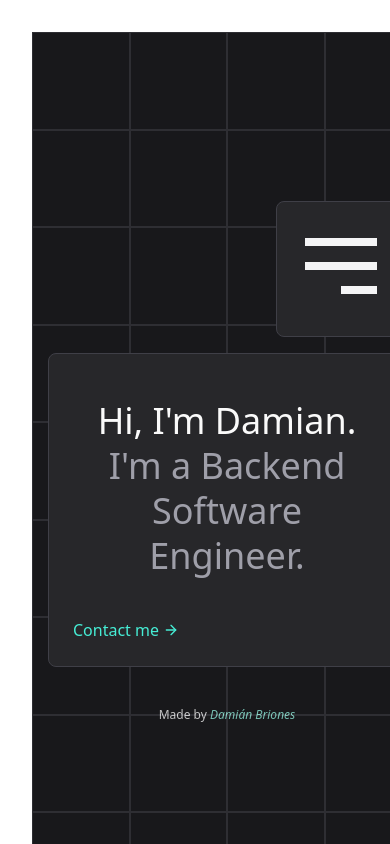
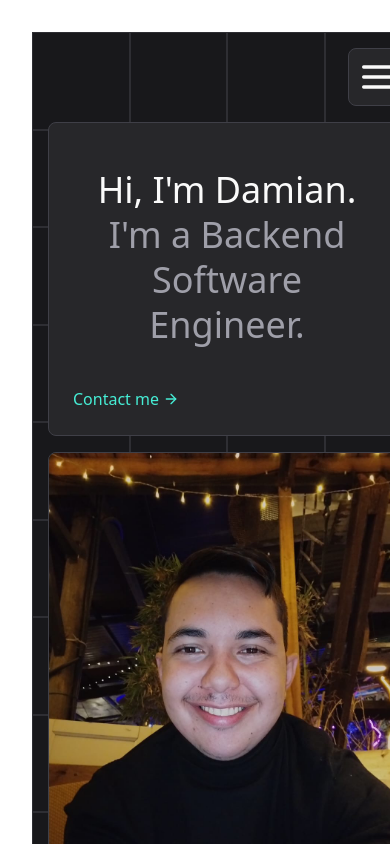
Before and after one commit to CodeINN95612/damian-briones-portfolio, a React (Vite) app: page / in a window 390 px wide. Shown: the top 844 px of the page. Built offline with nearby package versions, Linux system fonts and the light colour scheme.

Commit message:
Image and socials for mobile

```diff
--- a/src/components/MobileColumn.tsx
+++ b/src/components/MobileColumn.tsx
@@ -3,21 +3,25 @@ import { AnimatedHeaderBox } from "./animated-ui/AnimatedHeaderBox";
 import { AnimatedHamburgerButton } from "./animated-ui/AnimatedHamburgerButton";
 import { useState } from "react";
 import { AnimatedModal } from "./animated-ui/AnimatedModal";
+import { AnimatedMenuBox } from "./animated-ui/AnimatedMenuBox";
+import { AnimatedImageBox } from "./animated-ui/AnimatedImageBox";
+import { AnimatedSocialsBox } from "./animated-ui/AnimatedSocialsBox";
 
 export const MobileColumn = () => {
   const [isMenuVisible, setIsMenuVisible] = useState(false);
 
   return (
-    <motion.div className="z-10 max-w-md md:hidden flex flex-col gap-4 p-4 relative">
+    <motion.div className="z-10 max-w-md md:hidden flex flex-col gap-4 p-4">
       <div className="flex justify-end-safe">
-        <AnimatedHamburgerButton
-          isOpen={isMenuVisible}
-          setIsOpen={setIsMenuVisible}
-        />
+        <AnimatedHamburgerButton setIsOpen={setIsMenuVisible} />
       </div>
       <AnimatedHeaderBox />
+      <AnimatedImageBox />
+      <div className="flex w-full gap-4">
+        <AnimatedSocialsBox />
+      </div>
       <AnimatedModal setVisible={setIsMenuVisible} visible={isMenuVisible}>
-        test
+        <AnimatedMenuBox />
       </AnimatedModal>
     </motion.div>
   );
--- a/src/components/VentoGrid.tsx
+++ b/src/components/VentoGrid.tsx
@@ -2,7 +2,6 @@ import { motion } from "framer-motion";
 import { useCallback, useState } from "react";
 import { AnimatedBox } from "./animated-ui/AnimatedBox";
 import { myInfo } from "../assets/data";
-import { SiGithub, SiLinkedin } from "react-icons/si";
 import { FaLanguage } from "react-icons/fa";
 import { MdAlternateEmail } from "react-icons/md";
 import { MapPin } from "lucide-react";
@@ -18,6 +17,7 @@ import { AnimatedEducationBox } from "./animated-ui/AnimatedEducationBox";
 import { useSectionContext } from "../hooks/useSectionContext";
 import { AnimatedRightLeftBox } from "./animated-ui/AnimatedRightLeftBox";
 import { AnimatedProjectsBox } from "./animated-ui/AnimatedProjectsBox";
+import { AnimatedSocialsBox } from "./animated-ui/AnimatedSocialsBox";
 
 export const VentoGrid = () => {
   return (
@@ -85,38 +85,6 @@ function LocationBox() {
     </AnimatedBox>
   );
 }
-
-const GithubBox = () => {
-  return (
-    <AnimatedBox className="col-span-2 row-span-2 bg-gray-700 p-0">
-      <motion.a
-        whileHover={{ y: -15, scale: 1.2 }}
-        href={myInfo.contact.github}
-        target="_blank"
-        rel="noopener noreferrer"
-        className="size-full flex items-center justify-center p-4"
-      >
-        <SiGithub className="size-10" />
-      </motion.a>
-    </AnimatedBox>
-  );
-};
-
-const LinkedInBox = () => {
-  return (
-    <AnimatedBox className="col-span-2 row-span-2 bg-sky-700 p-0">
-      <motion.a
-        whileHover={{ y: -15, scale: 1.2 }}
-        href={myInfo.contact.linkedin}
-        target="_blank"
-        rel="noopener noreferrer"
-        className="size-full flex items-center justify-center p-4"
-      >
-        <SiLinkedin className="size-10" />
-      </motion.a>
-    </AnimatedBox>
-  );
-};
 
 const LanguagesBox = () => {
   const { activeSection } = useSectionContext();
@@ -195,10 +163,5 @@ const FreelanceOrSocialsBox = () => {
     return <AnimatedFreelanceBox freelanceJobs={myInfo.experience.freelance} />;
   }
 
-  return (
-    <>
-      <LinkedInBox />
-      <GithubBox />
-    </>
-  );
+  return <AnimatedSocialsBox />;
 };
--- a/src/components/animated-ui/AnimatedHamburgerButton.tsx
+++ b/src/components/animated-ui/AnimatedHamburgerButton.tsx
@@ -1,95 +1,22 @@
-import { motion, MotionConfig } from "framer-motion";
+import { motion } from "framer-motion";
 import { AnimatedBox } from "./AnimatedBox";
+import { Menu } from "lucide-react";
 
 export type AnimatedHamburgerButtonProps = {
-  isOpen: boolean;
   setIsOpen: React.Dispatch<React.SetStateAction<boolean>>;
 };
 
-const variants = {
-  top: {
-    open: {
-      rotate: ["0deg", "0deg", "45deg"],
-      top: ["20%", "50%", "50%"],
-    },
-    closed: {
-      rotate: ["45deg", "0deg", "0deg"],
-      top: ["50%", "50%", "20%"],
-    },
-  },
-  middle: {
-    open: {
-      rotate: ["0deg", "0deg", "-45deg"],
-    },
-    closed: {
-      rotate: ["-45deg", "0deg", "0deg"],
-    },
-  },
-  bottom: {
-    open: {
-      rotate: ["0deg", "0deg", "45deg"],
-      top: ["80%", "50%", "50%"],
-      display: ["block", "none", "none"],
-    },
-    closed: {
-      rotate: ["45deg", "0deg", "0deg"],
-      top: ["50%", "50%", "80%"],
-      left: "50%",
-      display: ["none", "none", "block"],
-    },
-  },
-};
-
 export function AnimatedHamburgerButton({
-  isOpen,
   setIsOpen,
 }: AnimatedHamburgerButtonProps) {
   return (
-    <AnimatedBox>
-      <MotionConfig
-        transition={{
-          duration: 0.5,
-          ease: "easeInOut",
-        }}
+    <AnimatedBox className="p-0">
+      <motion.button
+        onClick={() => setIsOpen((pv) => !pv)}
+        className="p-2 m-auto flex items-center justify-center"
       >
-        <motion.button
-          initial={false}
-          animate={isOpen ? "open" : "closed"}
-          onClick={() => setIsOpen((pv) => !pv)}
-          className="relative size-20"
-        >
-          <motion.span
-            variants={variants.top}
-            className="absolute h-2 w-[90%] bg-zinc-100"
-            style={{
-              left: "50%",
-              top: "20%",
-              x: "-50%",
-              y: "-50%",
-            }}
-          />
-          <motion.span
-            variants={variants.middle}
-            className="absolute h-2 w-[90%] bg-zinc-100"
-            style={{
-              left: "50%",
-              top: "50%",
-              x: "-50%",
-              y: "-50%",
-            }}
-          />
-          <motion.span
-            variants={variants.bottom}
-            className="absolute h-2 w-[45%] bg-zinc-100"
-            style={{
-              left: "50%",
-              top: "80%",
-              x: "0%",
-              y: "-50%",
-            }}
-          />
-        </motion.button>
-      </MotionConfig>
+        <Menu className="size-10" />
+      </motion.button>
     </AnimatedBox>
   );
 }
--- a/src/components/animated-ui/AnimatedMenuBox.tsx
+++ b/src/components/animated-ui/AnimatedMenuBox.tsx
@@ -65,7 +65,8 @@ export const AnimatedMenuBox = () => {
   ];
 
   return (
-    <AnimatedBox className="relative col-span-3 row-span-5 flex flex-col items-center justify-around p-4 h-full">
+    <AnimatedBox className="col-span-3 row-span-5 flex flex-col justify-around h-full p-4">
+      <div className="flex flex-col justify-center gap-8 flex-1">
         {menuItems.map((item, index) => (
           <AnimatedMenuBoxItem key={index} onClick={item.onClick}>
             {item.flipped ? (
@@ -81,6 +82,7 @@ export const AnimatedMenuBox = () => {
             )}
           </AnimatedMenuBoxItem>
         ))}
+      </div>
       <CvButton />
     </AnimatedBox>
   );
--- /dev/null
+++ b/src/components/animated-ui/AnimatedSocialsBox.tsx
@@ -0,0 +1,45 @@
+import { motion } from "framer-motion";
+import { AnimatedBox } from "./AnimatedBox";
+import { myInfo } from "../../assets/data";
+import { SiGithub, SiLinkedin } from "react-icons/si";
+
+export const AnimatedSocialsBox = () => {
+  return (
+    <>
+      <LinkedInBox />
+      <GithubBox />
+    </>
+  );
+};
+
+const GithubBox = () => {
+  return (
+    <AnimatedBox className="col-span-2 row-span-2 bg-gray-700 p-0 flex-1">
+      <motion.a
+        whileHover={{ y: -15, scale: 1.2 }}
+        href={myInfo.contact.github}
+        target="_blank"
+        rel="noopener noreferrer"
+        className="size-full flex items-center justify-center p-4"
+      >
+        <SiGithub className="size-10" />
+      </motion.a>
+    </AnimatedBox>
+  );
+};
+
+const LinkedInBox = () => {
+  return (
+    <AnimatedBox className="col-span-2 row-span-2 bg-sky-700 p-0 flex-1 aspect-square md:aspect-auto">
+      <motion.a
+        whileHover={{ y: -15, scale: 1.2 }}
+        href={myInfo.contact.linkedin}
+        target="_blank"
+        rel="noopener noreferrer"
+        className="size-full flex items-center justify-center p-4"
+      >
+        <SiLinkedin className="size-10" />
+      </motion.a>
+    </AnimatedBox>
+  );
+};
```
Lines whose indentation alone changed are shown as unchanged.
